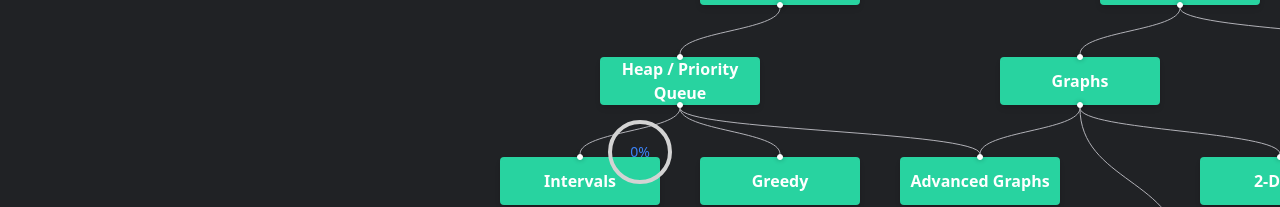
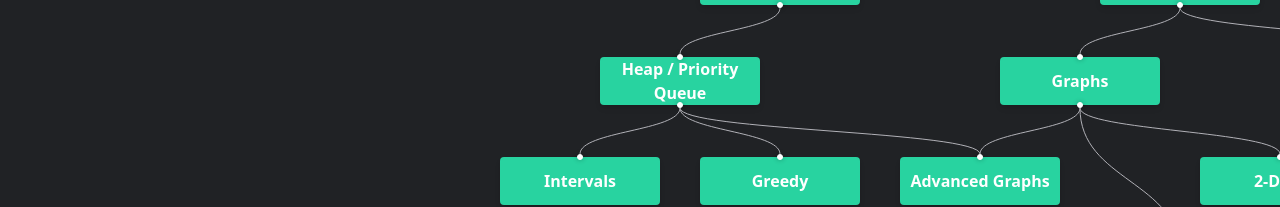
Before and after one commit to ProgramadoresSemPatria/NEUROMANCERS-module-code-breakers, a React (Vite) app: page /roadmap in a window 1280 px wide. Shown: the part 593-800 px from the top of the page. Built offline with nearby package versions, Linux system fonts and the light colour scheme.

Commit message:
remove: remove progressIndicator in the RoadmapPage

```diff
--- a/src/pages/RoadmapPage.tsx
+++ b/src/pages/RoadmapPage.tsx
@@ -2,7 +2,6 @@ import React from "react";
 import { ReactFlowProvider } from "@xyflow/react";
 import Header from "../components/Header.tsx";
 import Roadmap from "../components/Roadmap/Roadmap";
-import ProgressIndicator from "../components/Progress/ProgressIndicator.tsx";
 const RoadmapPage: React.FC = () => {
   return (
     <>
@@ -10,7 +9,6 @@ const RoadmapPage: React.FC = () => {
       <ReactFlowProvider>
         <Roadmap />
       </ReactFlowProvider>
-      <ProgressIndicator />
     </>
   );
 };
```
